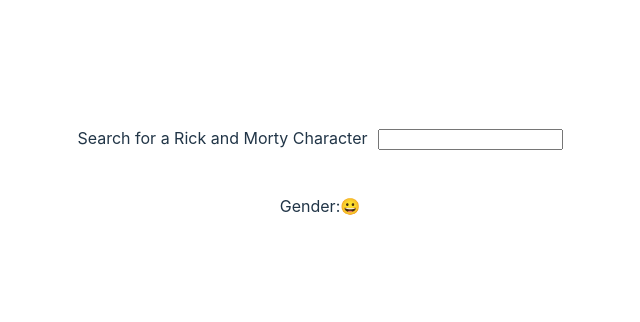
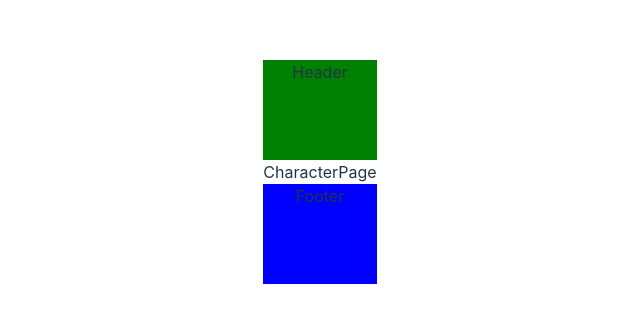
Before and after one commit to ulti-med/rick-morty-app, a React (Vite) app: page /character/1 in a window 1280 px wide. Shown: the part 228-550 px from the top of the page, without its empty margins (320-960 px from the left). Built offline with nearby package versions, Linux system fonts and the light colour scheme; no server answers.

Commit message:
chore: finish lesson

```diff
--- a/package.json
+++ b/package.json
@@ -10,9 +10,13 @@
     "preview": "vite preview"
   },
   "dependencies": {
+    "@emotion/react": "^11.11.4",
+    "@emotion/styled": "^11.11.5",
+    "@mui/material": "^5.15.19",
     "axios": "^1.7.2",
     "react": "^18.2.0",
-    "react-dom": "^18.2.0"
+    "react-dom": "^18.2.0",
+    "react-router-dom": "^6.23.1"
   },
   "devDependencies": {
     "@types/react": "^18.2.66",
--- a/src/App.tsx
+++ b/src/App.tsx
@@ -1,12 +1,19 @@
+import { Route, Routes } from "react-router-dom";
 import "./App.css";
-import { CharacterCard } from "./components/character-card/CharacterCard";
-import { Search } from "./components/search/Search";
 import { Characters } from "./pages/characters/Characters";
+import { Layout } from "./layout";
+import { CharacterPage } from "./pages/character-page/CharacterPage";
 
 function App() {
   return (
     <>
-      <Characters />
+      <Routes>
+        <Route path="/" element={<Layout />}>
+          <Route index element={<Characters />} />
+          <Route path="/character/:characterId" element={<CharacterPage />} />
+          {/* <Route path="*" element={<NotFound />} /> */}
+        </Route>
+      </Routes>
     </>
   );
 }
--- a/src/components/character-card/CharacterCard.tsx
+++ b/src/components/character-card/CharacterCard.tsx
@@ -1,29 +1,35 @@
-import React from "react";
+import { Link } from "react-router-dom";
+import { Gender, Status } from "../../types/character";
 
-type Gender = "Female" | "Male" | "Genderless" | "unknown";
-
-interface IProps {
+export interface IProps {
+  id: number;
   image: string;
   name: string;
   gender: Gender;
-  status: "Alive" | "Dead" | "unknown";
+  status: Status;
 }
 const getGenderEmoji = (gender: Gender) => {
-  if (gender === "Female") return "😀";
-  if (gender === "Male") return "M";
-  if (gender === "Genderless") return "G";
-  return "U";
+  if (gender === "Female") return "💅";
+  if (gender === "Male") return "👊";
+  if (gender === "Genderless") return "👽";
+  return "🧩";
 };
 
-export const CharacterCard = ({ image, name, gender, status }: IProps) => {
+const getStatusColor = (status: Status) => {
+  if (status === "Alive") return "green";
+  if (status === "Dead") return "yellow";
+  return "red";
+};
+
+export const CharacterCard = ({ id, image, name, gender, status }: IProps) => {
   return (
-    <div>
+    <Link to={`/character/${id}`}>
       <img src={image} alt="" />
       <h2>{name}</h2>
       <div>
-        <span>Gender:</span>
-        <span>{getGenderEmoji(gender)}</span>
+        <span>Gender: {getGenderEmoji(gender)}</span>
       </div>
-    </div>
+      <div>Status: {getStatusColor(status)} </div>
+    </Link>
   );
 };
--- /dev/null
+++ b/src/layout/footer/Footer.tsx
@@ -0,0 +1,9 @@
+import React from "react";
+
+export const Footer = () => {
+  return (
+    <div style={{ width: "100%", height: "100px", backgroundColor: "blue" }}>
+      Footer
+    </div>
+  );
+};
--- /dev/null
+++ b/src/layout/header/Header.tsx
@@ -0,0 +1,9 @@
+import React from "react";
+
+export const Header = () => {
+  return (
+    <div style={{ width: "100%", height: "100px", backgroundColor: "green" }}>
+      Header
+    </div>
+  );
+};
--- /dev/null
+++ b/src/layout/index.tsx
@@ -0,0 +1,15 @@
+import { Outlet } from "react-router-dom";
+import { Footer } from "./footer/Footer";
+import { Header } from "./header/Header";
+
+export const Layout = () => {
+  return (
+    <div style={{ display: "flex", flexDirection: "column" }}>
+      <Header />
+      <div>
+        <Outlet />
+      </div>
+      <Footer />
+    </div>
+  );
+};
--- a/src/main.tsx
+++ b/src/main.tsx
@@ -1,10 +1,13 @@
-import React from 'react'
-import ReactDOM from 'react-dom/client'
-import App from './App.tsx'
-import './index.css'
+import React from "react";
+import ReactDOM from "react-dom/client";
+import App from "./App.tsx";
+import "./index.css";
+import { BrowserRouter } from "react-router-dom";
 
-ReactDOM.createRoot(document.getElementById('root')!).render(
+ReactDOM.createRoot(document.getElementById("root")!).render(
   <React.StrictMode>
-    <App />
-  </React.StrictMode>,
-)
+    <BrowserRouter>
+      <App />
+    </BrowserRouter>
+  </React.StrictMode>
+);
--- /dev/null
+++ b/src/pages/character-page/CharacterPage.tsx
@@ -0,0 +1,11 @@
+import React from "react";
+import { useParams, useSearchParams } from "react-router-dom";
+
+export const CharacterPage = () => {
+  const params = useParams();
+  const [searchParams, setSearchParams] = useSearchParams();
+  console.log(params);
+  console.log(searchParams.get("name"));
+
+  return <div>CharacterPage</div>;
+};
--- a/src/pages/characters/Characters.tsx
+++ b/src/pages/characters/Characters.tsx
@@ -1,8 +1,13 @@
 import { ChangeEvent, useState } from "react";
-import { CharacterCard } from "../../components/character-card/CharacterCard";
+import {
+  CharacterCard,
+  IProps,
+} from "../../components/character-card/CharacterCard";
 import { Search } from "../../components/search/Search";
 import { useCharacters } from "../../shared/hooks/useCharacters";
 import { useDebounce } from "../../shared/hooks/useDebounce";
+import CircularProgress from "@mui/material/CircularProgress";
+import { Box, Grid } from "@mui/material";
 
 export const Characters = () => {
   const [inputValue, setInputValue] = useState("");
@@ -15,14 +20,39 @@ export const Characters = () => {
 
   return (
     <>
-      {" "}
       <Search inputValue={inputValue} onChange={handleChange} />
-      <CharacterCard
-        image={""}
-        name={""}
-        gender={"Female"}
-        status={"unknown"}
-      />
+      {isLoading && (
+        <Box sx={{ display: "flex", justifyContent: "center" }}>
+          <CircularProgress />
+        </Box>
+      )}
+      <Grid container spacing={10}>
+        {data?.results &&
+          Array.isArray(data.results) &&
+          data.results.map((result: IProps) => {
+            return (
+              <Grid
+                item
+                xs={12}
+                sm={6}
+                md={4}
+                lg={3}
+                key={result.image}
+                sx={{
+                  marginTop: "20px",
+                }}
+              >
+                <CharacterCard
+                  id={result.id}
+                  image={result.image}
+                  name={result.name}
+                  gender={result.gender}
+                  status={result.status}
+                />
+              </Grid>
+            );
+          })}
+      </Grid>
     </>
   );
 };
--- a/src/shared/hooks/useCharacters.ts
+++ b/src/shared/hooks/useCharacters.ts
@@ -1,9 +1,10 @@
 import { useEffect, useState } from "react";
 import { executeSearch } from "../../api/executeSearch";
+import { ICharacterList } from "../../types/character";
 
 export const useCharacters = (search: string) => {
   const [isLoading, setIsLoading] = useState(true);
-  const [data, setData] = useState({});
+  const [data, setData] = useState<ICharacterList | undefined>(undefined);
 
   useEffect(() => {
     const asyncFn = async () => {
--- /dev/null
+++ b/src/types/character.ts
@@ -0,0 +1,31 @@
+export interface ICharacterList {
+  info: {
+    count: number;
+    pages: number;
+    next: string | null;
+    prev: string | null;
+  };
+  results: ICharacter[];
+}
+
+export interface ICharacter {
+  id: number;
+  name: string;
+  status: Status;
+  species: string;
+  type: string;
+  gender: Gender;
+  origin: Location;
+  location: Location;
+  image: string;
+  episode: Array<string>;
+  url: string;
+  created: string;
+}
+
+export type Gender = "Female" | "Male" | "Genderless" | "unknown";
+export type Status = "Alive" | "Dead" | "unknown";
+type Location = {
+  name: string;
+  url: string;
+};
```
Also changed, not shown: src/components/search/Search.tsx (+7 -1 lines), 1 other file (tests, documents, lock files or other folders).
